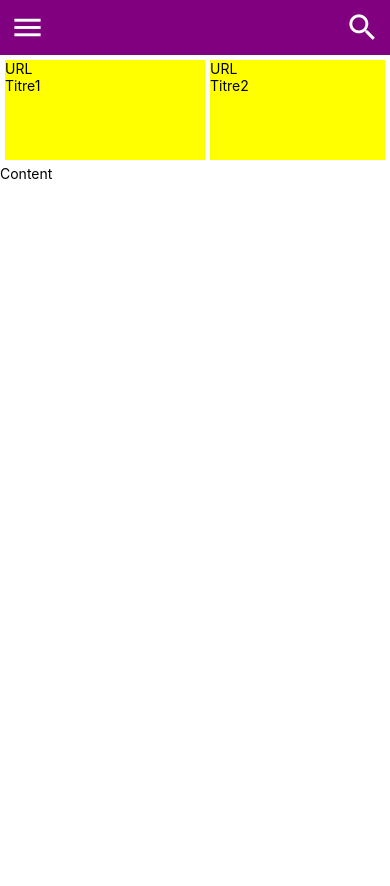
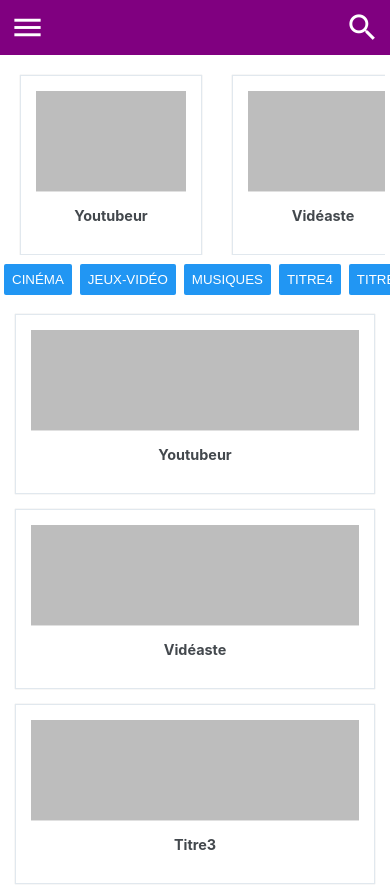
Before and after one commit to yannisjdubois/Youtube, a React Native app: screen /Home in a window 390 px wide. Shown: the top 886 px of the page. Before the commit the page ends 844 px from the top, so only its background shows below. Built offline with nearby package versions, Linux system fonts and the light colour scheme.

Commit message:
ajout des modules de la navigation

```diff
--- a/App.js
+++ b/App.js
@@ -5,18 +5,29 @@ import Trends from './Components/Trends';
 import Content from './Components/Content';
 import Bleu from './Exercices/Bleu';
 import Rouge from './Exercices/Rouge';
+import { NavigationContainer } from '@react-navigation/native';
+import { createNativeStackNavigator } from '@react-navigation/native-stack';
+import Home from './Components/Home';
+import Details from './Components/Details';
+
+const Stack = createNativeStackNavigator();
 
 const App = () => {
   return (
 
     <View style={styles.content} >
+        {/* <Text style={styles.txt}>Yannis</Text>
+        <Bleu/>
+        <Rouge/> */}
       <Header/>
       <Trends/>
       <Content/>
-      {/* <Text style={styles.txt}>Yannis</Text>
-      <Bleu/>
-      <Rouge/> */}
 
+        <NavigationContainer>
+          <Stack.Navigator>
+            <Stack.Screen name="Home" component={Home} />
+          </Stack.Navigator>
+        </NavigationContainer>
 
     </View>
   )
--- a/Components/Cards/maxi.js
+++ b/Components/Cards/maxi.js
@@ -0,0 +1,21 @@
+import { StyleSheet, Text, View } from 'react-native'
+import React from 'react'
+import { Card, Image } from "@rneui/themed";
+
+const maxi = ({item}) => {
+  return (
+    <Card style={{position:"relative",alignItems:"center"}}>
+      <Image
+          style={{width:350,height:100}}
+          resizeMode="contain"
+          // source={require('')}
+        />
+      <Card.Divider/>
+      <Card.Title>{item.titre}</Card.Title>
+    </Card>
+  )
+}
+
+export default maxi
+
+const styles = StyleSheet.create({})
--- a/Components/Cards/mini.js
+++ b/Components/Cards/mini.js
@@ -1,12 +1,23 @@
 import { StyleSheet, Text, View } from 'react-native'
 import React from 'react'
+import { Card, Image } from "@rneui/themed";
 
 const mini = ({item}) => {
   return (
-    <View style={styles.minicard}>
-        <Text>{item.image}</Text>
-        <Text>{item.titre}</Text>
-    </View>
+    // <View style={styles.minicard}>
+    //     <Text>{item.image}</Text>
+    //     <Text>{item.titre}</Text>
+    // </View>
+
+    <Card style={{position:"relative",alignItems:"center"}}>
+      <Image
+          style={{width:150,height:100}}
+          resizeMode="contain"
+          // source={require('')}
+        />
+      <Card.Divider/>
+      <Card.Title>{item.titre}</Card.Title>
+    </Card>
   )
 }
 
--- a/Components/Content.js
+++ b/Components/Content.js
@@ -1,14 +1,62 @@
-import { StyleSheet, Text, View, FlatList } from 'react-native'
+import { StyleSheet, Text, View, FlatList, Button, Alert, SafeAreaView } from 'react-native'
 import React from 'react'
+import { categories } from '../constantes/categories'
+import {videos} from '../constantes/videos'
+import Maxi from './Cards/maxi'
 
 const Content = () => {
   return (
-    <View>
-      <Text>Content</Text>
-    </View>
+    <SafeAreaView
+    // style={{flex:1}}
+    >
+      <View>
+        <FlatList
+        style={styles.categories}
+        horizontal
+        data={categories}
+        renderItem={({item}) => (
+          <Text style={styles.categobutton}>
+            <Button
+              title={item.titre}
+              onPress={() => navigation.navigate('Details')}
+            />
+          </Text>
+        )}
+        keyExtractor={item => item.id}
+        />
+      </View>
+
+
+      <View>
+        {/* <Text>
+            qqch
+
+        </Text> */}
+
+          <FlatList
+            style={styles.videosmax}
+            data={videos}
+            renderItem={({item}) => (
+
+              <Maxi item={item} />
+            )}
+            keyExtractor={item => item.id}
+          />
+
+      </View>
+
+    </SafeAreaView>
+
+
+
   )
 }
 
 export default Content
 
-const styles = StyleSheet.create({})
+const styles = StyleSheet.create({
+  categobutton:{
+    padding: 4
+  }
+
+})
--- /dev/null
+++ b/Components/Details.js
@@ -0,0 +1,14 @@
+import { StyleSheet, Text, View } from 'react-native'
+import React from 'react'
+
+const Details = () => {
+  return (
+    <View>
+      <Text>Details</Text>
+    </View>
+  )
+}
+
+export default Details
+
+const styles = StyleSheet.create({})
--- /dev/null
+++ b/Components/Home.js
@@ -0,0 +1,14 @@
+import { StyleSheet, Text, View } from 'react-native'
+import React from 'react'
+
+const Home = () => {
+  return (
+    <View>
+      <Text>Home</Text>
+    </View>
+  )
+}
+
+export default Home
+
+const styles = StyleSheet.create({})
--- a/Components/Trends.js
+++ b/Components/Trends.js
@@ -7,7 +7,7 @@ import Mini from './Cards/mini'
 
 const Trends = () => {
   return (
-
+        <View>
             <FlatList
             style={styles.flat}
             horizontal
@@ -18,6 +18,8 @@ const Trends = () => {
             )}
             keyExtractor={item => item.id}
             />
+        </View>
+
 
   )
 }
--- a/constantes/videos.js
+++ b/constantes/videos.js
@@ -1,6 +1,6 @@
 export const videos = [
-    {id:0, categoriesID: 0, titre: "Titre1", description:"bla bla", image: "URL", tendances:0, date:"01/10/2022"},
-    {id:1, categoriesID: 1, titre: "Titre2", description:"bla bla", image: "URL", tendances:1, date:"02/10/2022"},
+    {id:0, categoriesID: 0, titre: "Youtubeur", description:"bla bla", image: "URL", tendances:0, date:"01/10/2022"},
+    {id:1, categoriesID: 1, titre: "Vidéaste", description:"bla bla", image: "URL", tendances:1, date:"02/10/2022"},
     {id:2, categoriesID: 2, titre: "Titre3", description:"bla bla", image: "URL", tendances:0, date:"03/10/2022"},
     {id:3, categoriesID: 3, titre: "Titre4", description:"bla bla", image: "URL", tendances:1, date:"04/10/2022"},
     {id:4, categoriesID: 4, titre: "Titre5", description:"bla bla", image: "URL", tendances:0, date:"05/10/2022"},
--- a/package.json
+++ b/package.json
@@ -11,6 +11,7 @@
   },
   "dependencies": {
     "@react-navigation/native": "^6.0.11",
+    "@react-navigation/native-stack": "^6.7.0",
     "@rneui/base": "^4.0.0-rc.5",
     "@rneui/themed": "^4.0.0-rc.5",
     "react": "18.0.0",
```
Also changed, not shown: 1 other file (tests, documents, lock files or other folders). Lines whose indentation alone changed are shown as unchanged.
